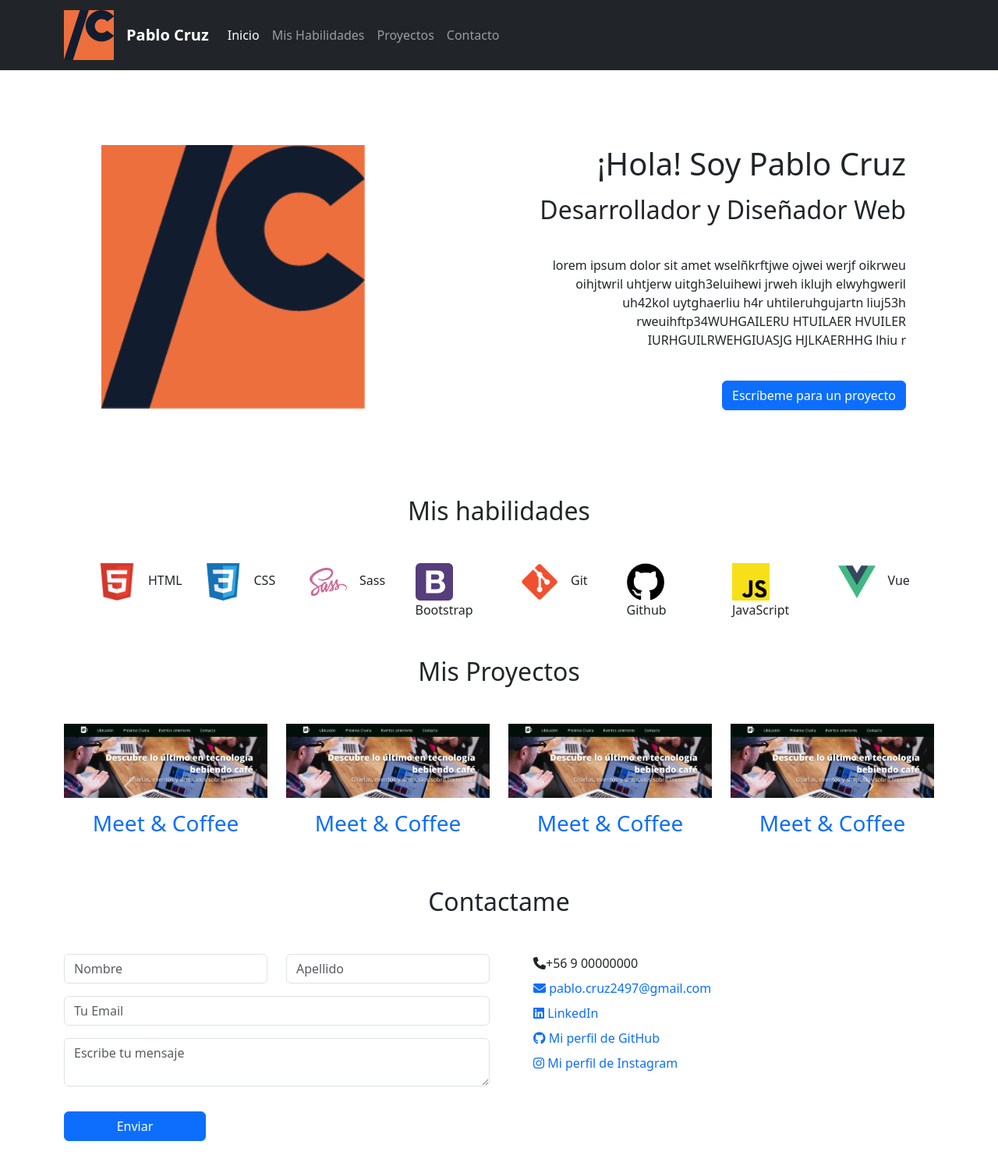
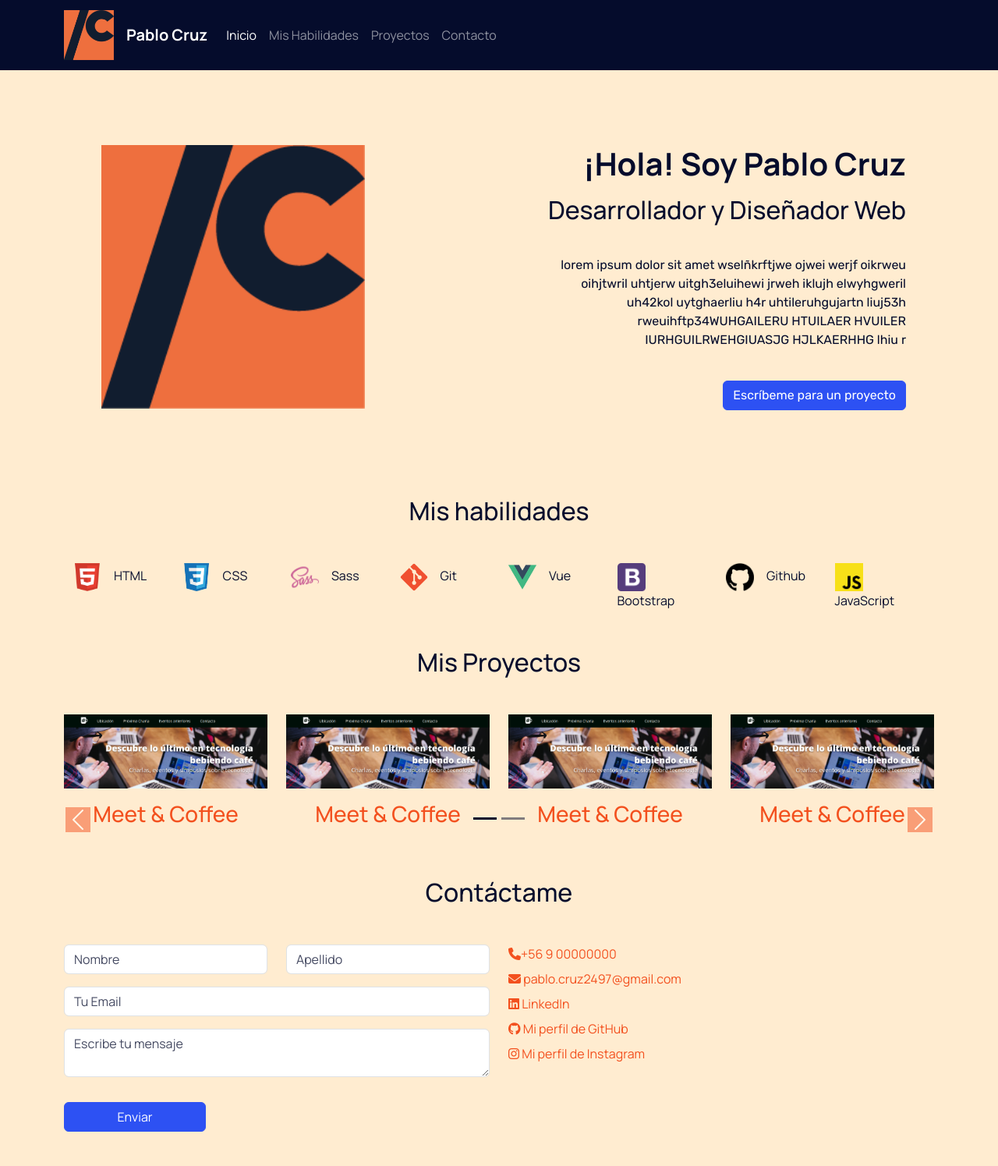
Before and after one commit to pabl-cruz/DesafioPrimerPortafolio, a website: page index.html in a window 1280 px wide. Shown: the whole page at 78% size. Drawn offline with nearby package versions, Linux system fonts and the light colour scheme.

Commit message:
(wip) estilos personalizados fijados

```diff
--- a/assets/scss/abstracts/_variables.scss
+++ b/assets/scss/abstracts/_variables.scss
@@ -0,0 +1,12 @@
+//fuente
+$font-manrope: 'Manrope';
+$font-rubik: 'Rubik';
+
+//color
+$paleorange: #ffecd0;
+$midnightblue: #050c2c;
+$boldorange: #f3501e;
+$blue: #2d51f3;
+$body-bg: $paleorange;
+$body-color: $midnightblue;
+$link-color: $boldorange;
--- a/assets/scss/base/_typography.scss
+++ b/assets/scss/base/_typography.scss
@@ -0,0 +1,11 @@
+*{
+  font-family: 'Manrope', 'Rubik', sans-serif;
+}
+
+.manrope{
+  font-family: $font-manrope;
+}
+
+.rubik{
+  font-family: $font-rubik;
+}
--- /dev/null
+++ b/assets/scss/components/_contact-list.scss
@@ -0,0 +1,7 @@
+.contact{
+  &__list{
+    &--point{
+      color: $boldorange;
+    }
+  }
+}
--- a/assets/scss/components/_hero-img.scss
+++ b/assets/scss/components/_hero-img.scss
@@ -3,3 +3,11 @@
     width: 75%;
   }
 }
+
+@media screen and (max-width: 768px){
+  .hero{
+    &__imgcontainer{
+      text-align: center;
+    }
+  }
+}
--- a/assets/scss/components/_navbar.scss
+++ b/assets/scss/components/_navbar.scss
@@ -1,4 +1,5 @@
 .navbar{
+  color: $white;
   &__img{
     width: 4rem;
   }
--- a/assets/scss/components/_skill-point.scss
+++ b/assets/scss/components/_skill-point.scss
@@ -1,6 +1,6 @@
 .skills{
   &__img{
-    width: 3rem;
+    width: 2.25rem;
     margin-right: 1rem;
   }
 }
--- a/assets/scss/main.scss
+++ b/assets/scss/main.scss
@@ -15,8 +15,8 @@
 @import
 'components/navbar',
 'components/skill-point',
-'components/hero-img';
-
+'components/hero-img',
+'components/contact-list';
 //layouts
 
 //pages
--- a/assets/scss/vendor/_bootstrap.scss
+++ b/assets/scss/vendor/_bootstrap.scss
@@ -2,7 +2,6 @@
 @import "../../../node_modules/bootstrap/scss/functions";
 
 // 2. Include any default variable overrides here
-
 
 // 3. Include remainder of required Bootstrap stylesheets (including any separate color mode stylesheets)
 @import "../../../node_modules/bootstrap/scss/variables";
@@ -37,3 +36,38 @@
 a{
   text-decoration: none;
 }
+
+ol, ul{
+  padding: 0;
+}
+
+.form-control{
+  background-color: $white;
+  &:focus{
+    background-color: $white;
+  }
+}
+
+.bg-dark{
+  background-color: $midnightblue!important;
+}
+
+
+.carousel-control{
+  &-prev, &-next{
+    bottom: -110px;
+    &-icon{
+      background-color: $boldorange;
+    }
+  }
+  &-prev{
+    left: -66px;
+  }
+  &-next{
+    right: -66px;
+  }
+}
+
+.carousel-indicators [data-bs-target]{
+  background-color: $midnightblue;
+}
--- a/index.html
+++ b/index.html
@@ -51,15 +51,15 @@ crossorigin="anonymous"
   <main class="container">
     <section id="hero" class="hero row mt-3 mt-lg-5">
       <div class="col-12 col-md-6">
-        <figure class="img-fluid p-5">
+        <figure class="img-fluid p-5 hero__imgcontainer">
           <img class="hero__image" src="assets/img/pcruz-logo.png" alt="Logo Pablo Cruz">
         </figure>
       </div>
       <div class="col-12 col-md-6 p-5 text-center text-lg-end">
-        <h1>¡Hola! Soy Pablo Cruz</h1>
+        <h1><strong>¡Hola! Soy Pablo Cruz</strong></h1>
         <h2 class="py-2">Desarrollador y Diseñador Web</h2>
-        <p class="py-4">lorem ipsum dolor sit amet wselñkrftjwe ojwei werjf oikrweu oihjtwril uhtjerw uitgh3eluihewi jrweh iklujh elwyhgweril uh42kol uytghaerliu h4r uhtileruhgujartn liuj53h rweuihftp34WUHGAILERU HTUILAER HVUILER IURHGUILRWEHGIUASJG HJLKAERHHG lhiu r</p>
-        <a href="#contact" class="btn btn-primary">Escríbeme para un proyecto</a>
+        <p class="py-4 rubik">lorem ipsum dolor sit amet wselñkrftjwe ojwei werjf oikrweu oihjtwril uhtjerw uitgh3eluihewi jrweh iklujh elwyhgweril uh42kol uytghaerliu h4r uhtileruhgujartn liuj53h rweuihftp34WUHGAILERU HTUILAER HVUILER IURHGUILRWEHGIUASJG HJLKAERHHG lhiu r</p>
+        <a href="#contact" class="btn btn-primary rubik">Escríbeme para un proyecto</a>
       </div>
     </section>
     <section id="skills">
@@ -69,11 +69,11 @@ crossorigin="anonymous"
             <li class="col-6 col-lg my-2 my-lg-0"><img src="assets/img/html.png" alt="HTML" class="skills__img">HTML</li>
             <li class="col-6 col-lg my-2 my-lg-0"><img src="assets/img/css.png" alt="CSS" class="skills__img">CSS</li>
             <li class="col-6 col-lg my-2 my-lg-0"><img src="assets/img/sass.png" alt="Sass" class="skills__img ">Sass</li>
+            <li class="col-6 col-lg my-2 my-lg-0"><img src="assets/img/git.png" alt="Git" class="skills__img">Git</li>
+            <li class="col-6 col-lg my-2 my-lg-0"><img src="assets/img/vue.png" alt="Vue" class="skills__img">Vue</li>
             <li class="col-6 col-lg my-2 my-lg-0"><img src="assets/img/bootstrap-logo.png" alt="Bootstrap" class="skills__img">Bootstrap</li>
-            <li class="col-6 col-lg my-2 my-lg-0"><img src="assets/img/git.png" alt="Git" class="skills__img">Git</li>
             <li class="col-6 col-lg my-2 my-lg-0"><img src="assets/img/github.png" alt="Github" class="skills__img">Github</li>
             <li class="col-6 col-lg my-2 my-lg-0"><img src="assets/img/js.png" alt="JavaScript" class="skills__img">JavaScript</li>
-            <li class="col-6 col-lg my-2 my-lg-0"><img src="assets/img/vue.png" alt="Vue" class="skills__img">Vue</li>
           </ul>
       </div>
     </section>
@@ -139,9 +139,9 @@ crossorigin="anonymous"
   </main>
   <footer>
     <section id="contact" class="container">
-      <h2 class="text-center my-5">Contactame</h2>
+      <h2 class="text-center my-5">Contáctame</h2>
       <div class="row">
-        <form action="" class="col-12 col-md-6">
+        <form action="" class="col-12 col-md-6 rubik">
           <div class="row mb-3">
             <div class="col-6"><input type="text" name="nombre" class="form-control" placeholder="Nombre"></div>
             <div class="col-6"><input type="text" name="apellido" class="form-control" placeholder="Apellido"></div>
@@ -157,8 +157,8 @@ crossorigin="anonymous"
         </div>
       </form>
       <div class="col-12 col-md-6">
-        <ul>
-          <li class="mb-2"><i class="fa-solid fa-phone mr-2"></i>+56 9 00000000</li>
+        <ul class="contact__list">
+          <li class="mb-2 contact__list--point"><i class="fa-solid fa-phone mr-2"></i>+56 9 00000000</li>
           <li class="my-2"><a href="emailto:pablo.cruz2497@gmail.com"><i class="fa-solid fa-envelope mr-2"></i>  pablo.cruz2497@gmail.com</a></li>
           <li class="my-2"><a href="https://www.linkedin.com/in/pablo-cruz-salinas"><i class="fa-brands fa-linkedin"></i>  LinkedIn</a></li>
           <li class="my-2"><a href="https://github.com/pabl-cruz"><i class="fa-brands fa-github mr-2"></i> Mi perfil de GitHub</a></li>
```
Also changed, not shown: assets/css/main.css, 1 other file.
